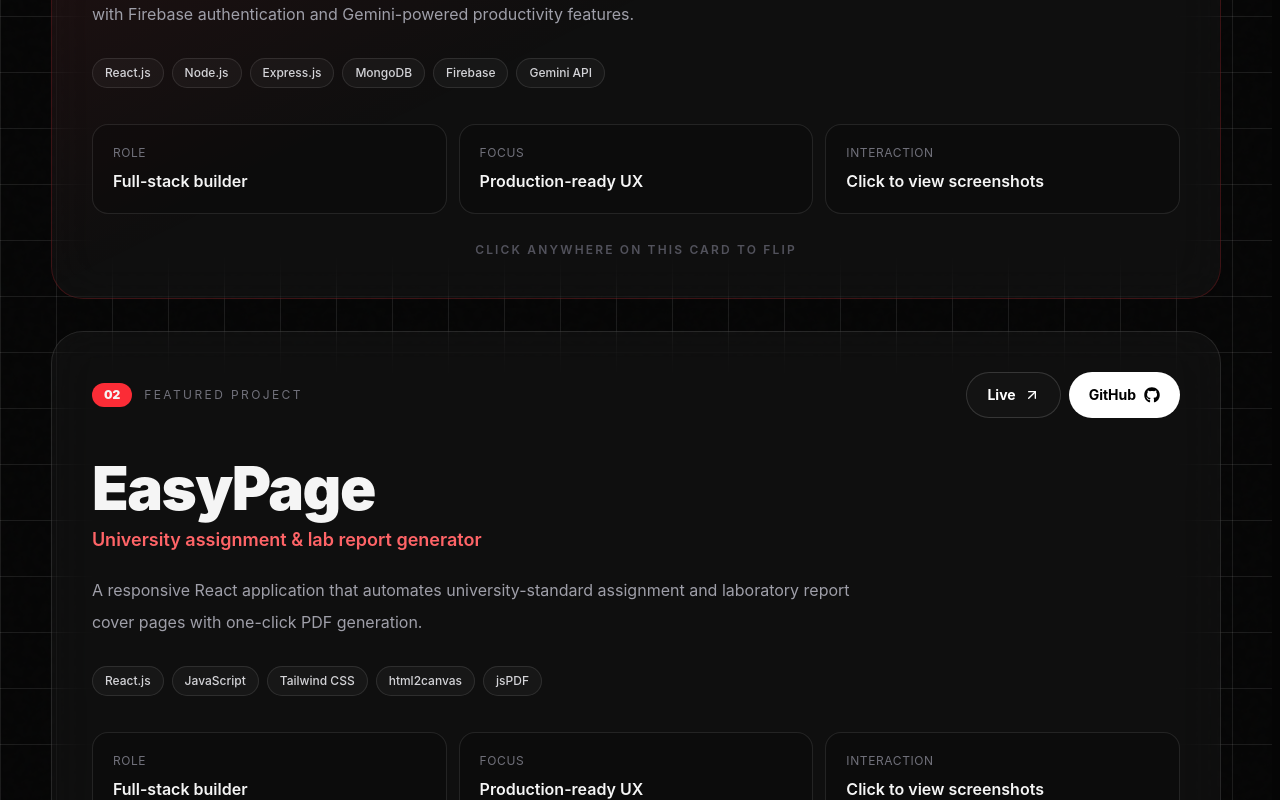
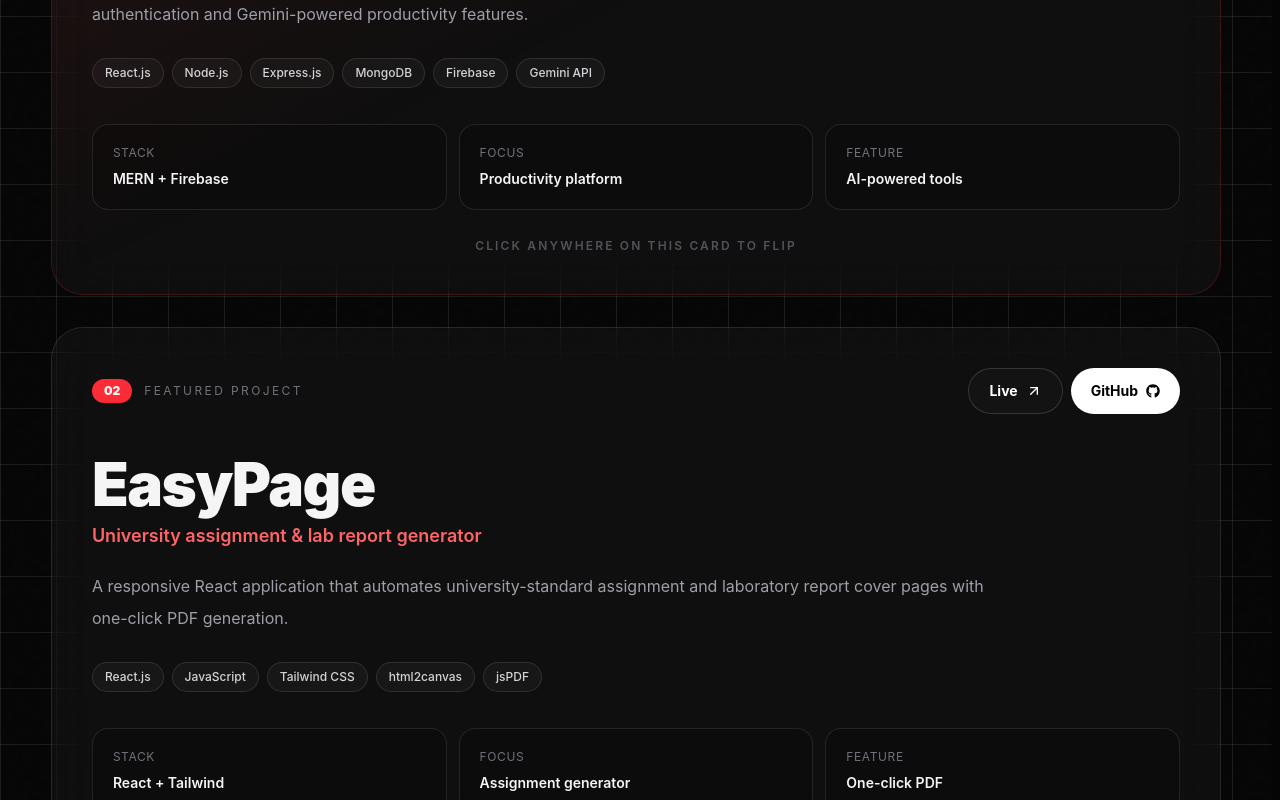
Before and after one commit to zaidxGithub/zaids-portfolio, a React (Vite) app: page / in a window 1280 px wide. Shown: the part 4780-5580 px from the top of the page. Built offline with nearby package versions, Linux system fonts and the light colour scheme.

Commit message:
Feat: Refactor ProjectCard and portfolioData for improved readability and structure

```diff
--- a/src/components/cards/ProjectCard.jsx
+++ b/src/components/cards/ProjectCard.jsx
@@ -1,128 +1,178 @@
+
 import { useState } from "react";
-// import { Github } from "lucide-react";
 import ExternalButton from "../ui/ExternalButton";
 import { FaGithub } from "react-icons/fa";
 
 export default function ProjectCard({ project: p, index }) {
   const [flipped, setFlipped] = useState(false);
   const image = p.screenshots?.[0];
-  // ("Imaage Url :",image);
-  // console.log("image url -->",image);
 
   return (
     <article
-      className={`glass glass-hover overflow-hidden rounded-[2rem] ${index === 0 ? "border-red-500/20" : ""}`}
+      className={`glass glass-hover overflow-hidden rounded-[1.5rem] sm:rounded-[2rem] ${
+        index === 0 ? "border-red-500/20" : ""
+      }`}
       onClick={() => setFlipped((value) => !value)}
     >
       <div className="project-flip-shell">
         <div className={`project-flip-inner ${flipped ? "is-flipped" : ""}`}>
+
+          {}
           <div
-            className={`project-face project-front p-7 sm:p-10 ${index === 0 ? "bg-gradient-to-br from-red-500/10 via-transparent to-transparent" : ""}`}
+            className={`project-face project-front
+              p-4
+              sm:p-7
+              lg:p-10
+              ${
+                index === 0
+                  ? "bg-gradient-to-br from-red-500/10 via-transparent to-transparent"
+                  : ""
+              }`}
           >
-            <div className="flex flex-wrap items-center justify-between gap-4">
-              <div className="flex items-center gap-3">
-                <span className="rounded-full bg-red-500 px-3 py-1 text-xs font-black">
+
+            {}
+            <div className="flex flex-wrap items-center justify-between gap-2 sm:gap-4">
+
+              <div className="flex items-center gap-2 sm:gap-3">
+                <span className="rounded-full bg-red-500 px-2.5 py-1 text-[10px] font-black sm:px-3 sm:text-xs">
                   {p.number}
                 </span>
-                <span className="text-xs uppercase tracking-[.2em] text-zinc-500">
+
+                <span className="text-[10px] uppercase tracking-[.14em] text-zinc-500 sm:text-xs sm:tracking-[.2em]">
                   Featured project
                 </span>
               </div>
-              <div className="flex gap-2" onClick={(e) => e.stopPropagation()}>
+
+              {}
+              <div
+                className="flex gap-1.5 sm:gap-2"
+                onClick={(e) => e.stopPropagation()}
+              >
                 <ExternalButton href={p.live}>Live</ExternalButton>
+
                 <a
                   className="btn-primary"
                   href={p.github}
                   target="_blank"
                   rel="noreferrer"
                 >
-                  GitHub <FaGithub size={16} />
+                  GitHub <FaGithub size={14} />
                 </a>
               </div>
             </div>
-            <div className="mt-10 max-w-4xl">
-              <h3 className="text-4xl font-black tracking-tight sm:text-6xl">
+
+            {}
+            <div className="mt-5 max-w-4xl sm:mt-10">
+
+              <h3 className="text-3xl font-black tracking-tight sm:text-4xl lg:text-6xl">
                 {p.title}
               </h3>
-              <p className="mt-2 text-lg font-semibold text-red-400">
+
+              <p className="mt-1 text-sm font-semibold text-red-400 sm:mt-2 sm:text-lg">
                 {p.subtitle}
               </p>
-              <p className="mt-5 max-w-3xl text-base leading-8 text-zinc-400">
+
+              <p className="mt-3 text-sm leading-6 text-zinc-400 sm:mt-5 sm:text-base sm:leading-8">
                 {p.description}
               </p>
             </div>
-            <div className="mt-7 flex flex-wrap gap-2">
+
+            {}
+            <div className="mt-4 flex flex-wrap gap-1.5 sm:mt-7 sm:gap-2">
               {p.stack.map((s) => (
-                <span key={s} className="tag">
+                <span key={s} className="tag text-[10px] sm:text-xs">
                   {s}
                 </span>
               ))}
             </div>
-            <div className="mt-9 grid gap-3 sm:grid-cols-3">
-              {[
-                ["Role", "Full-stack builder"],
-                ["Focus", "Production-ready UX"],
-                ["Interaction", "Click to view screenshots"],
-              ].map(([label, value]) => (
+
+            {}
+            <div className="mt-5 grid gap-2 sm:mt-9 sm:grid-cols-3 sm:gap-3">
+              {p.stats.map(([label, value]) => (
                 <div
                   key={label}
-                  className="rounded-2xl border border-white/10 bg-black/20 p-5"
+                  className="rounded-xl border border-white/10 bg-black/20 p-3 sm:rounded-2xl sm:p-5"
                 >
-                  <p className="text-xs uppercase tracking-wider text-zinc-500">
+                  <p className="text-[10px] uppercase tracking-wider text-zinc-500 sm:text-xs">
                     {label}
                   </p>
-                  <p className="mt-2 font-semibold">{value}</p>
+
+                  <p className="mt-1 text-xs font-semibold sm:mt-2 sm:text-sm">
+                    {value}
+                  </p>
                 </div>
               ))}
             </div>
-            <p className="mt-7 text-center text-xs font-semibold uppercase tracking-[.18em] text-zinc-600">
+
+            {}
+            <p className="mt-4 text-center text-[9px] font-semibold uppercase tracking-[.14em] text-zinc-600 sm:mt-7 sm:text-xs sm:tracking-[.18em]">
               Click anywhere on this card to flip
             </p>
           </div>
+
+
+          {}
           <div className="project-face project-back">
-            <div className="relative h-full min-h-[430px] overflow-hidden rounded-[2rem] bg-black">
+
+            <div className="relative h-full overflow-hidden rounded-[1.5rem] bg-black sm:rounded-[2rem]">
+
               {image && (
                 <img
                   src={image}
                   alt={`${p.title} project screenshot`}
                   className="project-preview-image"
-                  // className="w-full h-full object-cover"
                 />
               )}
-              <div className="absolute inset-x-0 bottom-0 bg-gradient-to-t from-black via-black/75 to-transparent p-7 sm:p-10">
-                <div className="flex flex-wrap items-end justify-between gap-4">
+
+              {}
+              <div className="absolute inset-x-0 bottom-0 bg-gradient-to-t from-black via-black/75 to-transparent p-4 sm:p-7 lg:p-10">
+
+                <div className="flex flex-wrap items-end justify-between gap-3 sm:gap-4">
+
                   <div>
-                    <p className="text-xs font-bold uppercase tracking-[.2em] text-red-400">
+                    <p className="text-[10px] font-bold uppercase tracking-[.15em] text-red-400 sm:text-xs sm:tracking-[.2em]">
                       {p.title}
                     </p>
-                    <h3 className="mt-2 text-3xl font-black text-white">
+
+                    <h3 className="mt-1 text-2xl font-black text-white sm:mt-2 sm:text-3xl">
                       Project preview
                     </h3>
-                    <p className="mt-2 text-sm text-zinc-300">
+
+                    <p className="mt-1 text-xs text-zinc-300 sm:mt-2 sm:text-sm">
                       Click to return to project details.
                     </p>
                   </div>
+
+                  {}
                   <div
-                    className="flex gap-2"
+                    className="flex gap-1.5 sm:gap-2"
                     onClick={(e) => e.stopPropagation()}
                   >
-                    <ExternalButton href={p.live}>Open live</ExternalButton>
+                    <ExternalButton href={p.live}>
+                      Open live
+                    </ExternalButton>
+
                     <a
                       className="btn-primary"
                       href={p.github}
                       target="_blank"
                       rel="noreferrer"
                     >
-                      GitHub <FaGithub size={16} />
+                      GitHub <FaGithub size={14} />
                     </a>
                   </div>
+
                 </div>
               </div>
-              <div className="absolute right-5 top-5 rounded-full border border-white/15 bg-black/65 px-3 py-1.5 text-[11px] font-bold uppercase tracking-wider text-white backdrop-blur">
+
+              {}
+              <div className="absolute right-3 top-3 rounded-full border border-white/15 bg-black/65 px-2.5 py-1 text-[9px] font-bold uppercase tracking-wider text-white backdrop-blur sm:right-5 sm:top-5 sm:px-3 sm:py-1.5 sm:text-[11px]">
                 Screenshot
               </div>
+
             </div>
           </div>
+
         </div>
       </div>
     </article>
--- a/src/data/portfolioData.js
+++ b/src/data/portfolioData.js
@@ -14,10 +14,18 @@
 
 export const skills = {
   Languages: ["C++", "JavaScript", "Python", "SQL"],
-  Frameworks: ["React.js", "Node.js", "Express.js","Tailwind CSS"],
+  Frameworks: ["React.js", "Node.js", "Express.js", "Tailwind CSS"],
   Databases: ["MongoDB", "MySQL"],
-  Tools: ["Git", "GitHub", "VS Code", "Postman", "Firebase", "Cloudinary", "Vercel", "Render"],
-
+  Tools: [
+    "Git",
+    "GitHub",
+    "VS Code",
+    "Postman",
+    "Firebase",
+    "Cloudinary",
+    "Vercel",
+    "Render",
+  ],
 };
 
 export const projects = [
@@ -27,10 +35,25 @@
     subtitle: "Full-stack productivity & security platform",
     description:
       "A full-stack platform combining secure password management, note-taking and cloud file storage, with Firebase authentication and Gemini-powered productivity features.",
-    stack: ["React.js", "Node.js", "Express.js", "MongoDB", "Firebase", "Gemini API"],
+    stack: [
+      "React.js",
+      "Node.js",
+      "Express.js",
+      "MongoDB",
+      "Firebase",
+      "Gemini API",
+    ],
     live: "https://smartvault-omega.vercel.app/",
     github: "https://github.com/zaidxGithub/SmartVault",
-    screenshots: ["/project/smartvault-dashboard.png", "/project/smartvault-login.png"],
+    screenshots: [
+      "/project/smartvault-dashboard.png",
+      "/project/smartvault-login.png",
+    ],
+    stats: [
+      ["Stack", "MERN + Firebase"],
+      ["Focus", "Productivity platform"],
+      ["Feature", "AI-powered tools"],
+    ],
   },
   {
     number: "02",
@@ -42,12 +65,15 @@
     live: "https://easy-page-blue.vercel.app/",
     github: "https://github.com/zaidxGithub/EasyPage",
     screenshots: ["/project/easypage.png"],
+    stats: [
+      ["Stack", "React + Tailwind"],
+      ["Focus", "Assignment generator"],
+      ["Feature", "One-click PDF"],
+    ],
   },
 ];
 
 export const wins = [
-
-
   {
     icon: BadgeCheck,
     label: "Contributor",
@@ -78,7 +104,7 @@
   },
 
   {
-    issuer:"Girls Script Foundation ",
+    issuer: "Girls Script Foundation ",
     icon: BadgeCheck,
     label: "Contributor",
     title: "GSSoC 2025",
@@ -89,11 +115,11 @@
     link: "https://drive.google.com/file/d/1gJ3u_qPKG16TRVsyrRG-yyOx_5ogQEHu/view?usp=sharing ",
   },
   {
-       issuer:"UD-Tech India",
+    issuer: "UD-Tech India",
     icon: Trophy,
     label: "Top 20",
     title: "BuildX Hackathon",
-    result:"Top 20",
+    result: "Top 20",
     meta: "Team Lead · 4-member team",
     text: "Led a four-member team to a Top 20 position in the BuildX India Hackathon.",
     image: "/certificates/buildx-top20.png",
@@ -165,23 +191,70 @@
 ];
 
 export const helpCards = [
-  ["01", "Full-stack web apps", "React interfaces, Node/Express APIs, MongoDB data flows and responsive product experiences."],
-  ["02", "Frontend engineering", "Reusable React components, responsive layouts, form validation and polished UI systems."],
-  ["03", "Problem solving", "C++ and DSA practice with 150+ problems solved across core algorithmic patterns."],
-  ["04", "Developer collaboration", "Git/GitHub workflows, pull requests, code reviews and open-source contribution."],
+  [
+    "01",
+    "Full-stack web apps",
+    "React interfaces, Node/Express APIs, MongoDB data flows and responsive product experiences.",
+  ],
+  [
+    "02",
+    "Frontend engineering",
+    "Reusable React components, responsive layouts, form validation and polished UI systems.",
+  ],
+  [
+    "03",
+    "Problem solving",
+    "C++ and DSA practice with 150+ problems solved across core algorithmic patterns.",
+  ],
+  [
+    "04",
+    "Developer collaboration",
+    "Git/GitHub workflows, pull requests, code reviews and open-source contribution.",
+  ],
 ];
 
 export const processCards = [
-  ["01", "Research", "Understand the problem, users, requirements and technical constraints before writing code."],
-  ["02", "Design", "Shape clean architecture, intuitive interfaces and reusable components around the real user flow."],
-  ["03", "Develop", "Build responsive React interfaces, reliable APIs, database flows and integrations with clean code."],
-  ["04", "Deploy", "Test, refine and ship the application with production-minded deployment and maintainability."],
+  [
+    "01",
+    "Research",
+    "Understand the problem, users, requirements and technical constraints before writing code.",
+  ],
+  [
+    "02",
+    "Design",
+    "Shape clean architecture, intuitive interfaces and reusable components around the real user flow.",
+  ],
+  [
+    "03",
+    "Develop",
+    "Build responsive React interfaces, reliable APIs, database flows and integrations with clean code.",
+  ],
+  [
+    "04",
+    "Deploy",
+    "Test, refine and ship the application with production-minded deployment and maintainability.",
+  ],
 ];
 
 export const platformProfiles = [
   ["LeetCode", "ZaidxLeet20", "https://leetcode.com/u/ZaidxLeet20/"],
   ["CodeChef", "zaidxchef20", "#"],
-  ["HackerRank", "ZaidxRank20", "https://www.hackerrank.com/profile/ZaidxRank20"],
+  [
+    "HackerRank",
+    "ZaidxRank20",
+    "https://www.hackerrank.com/profile/ZaidxRank20",
+  ],
 ];
 
-export const marqueeItems = ["React", "Node.js", "Express", "MongoDB", "JavaScript", "C++", "Python", "SQL", "Git", "Docker"];
+export const marqueeItems = [
+  "React",
+  "Node.js",
+  "Express",
+  "MongoDB",
+  "JavaScript",
+  "C++",
+  "Python",
+  "SQL",
+  "Git",
+  "Docker",
+];
```
Lines whose indentation alone changed are shown as unchanged.
